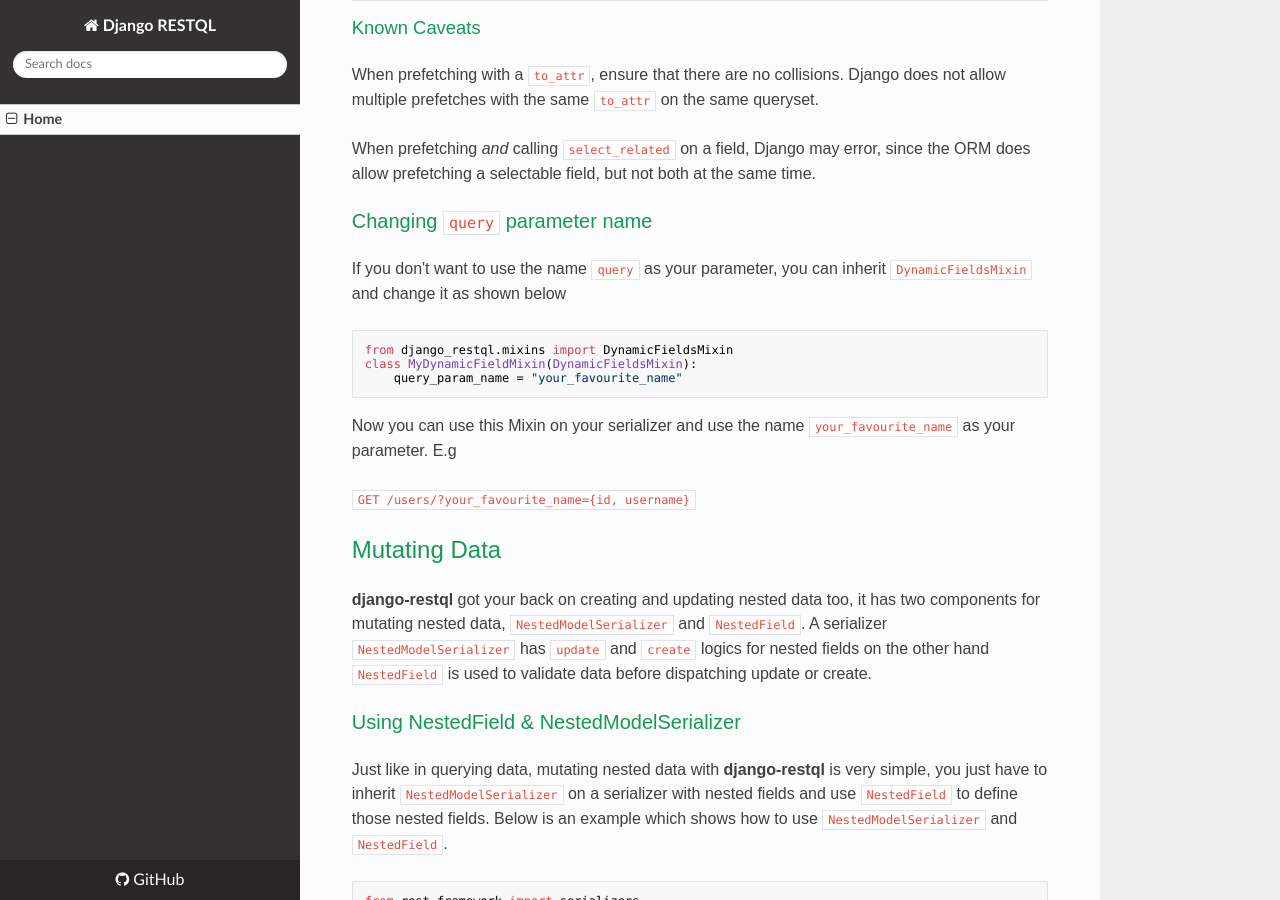
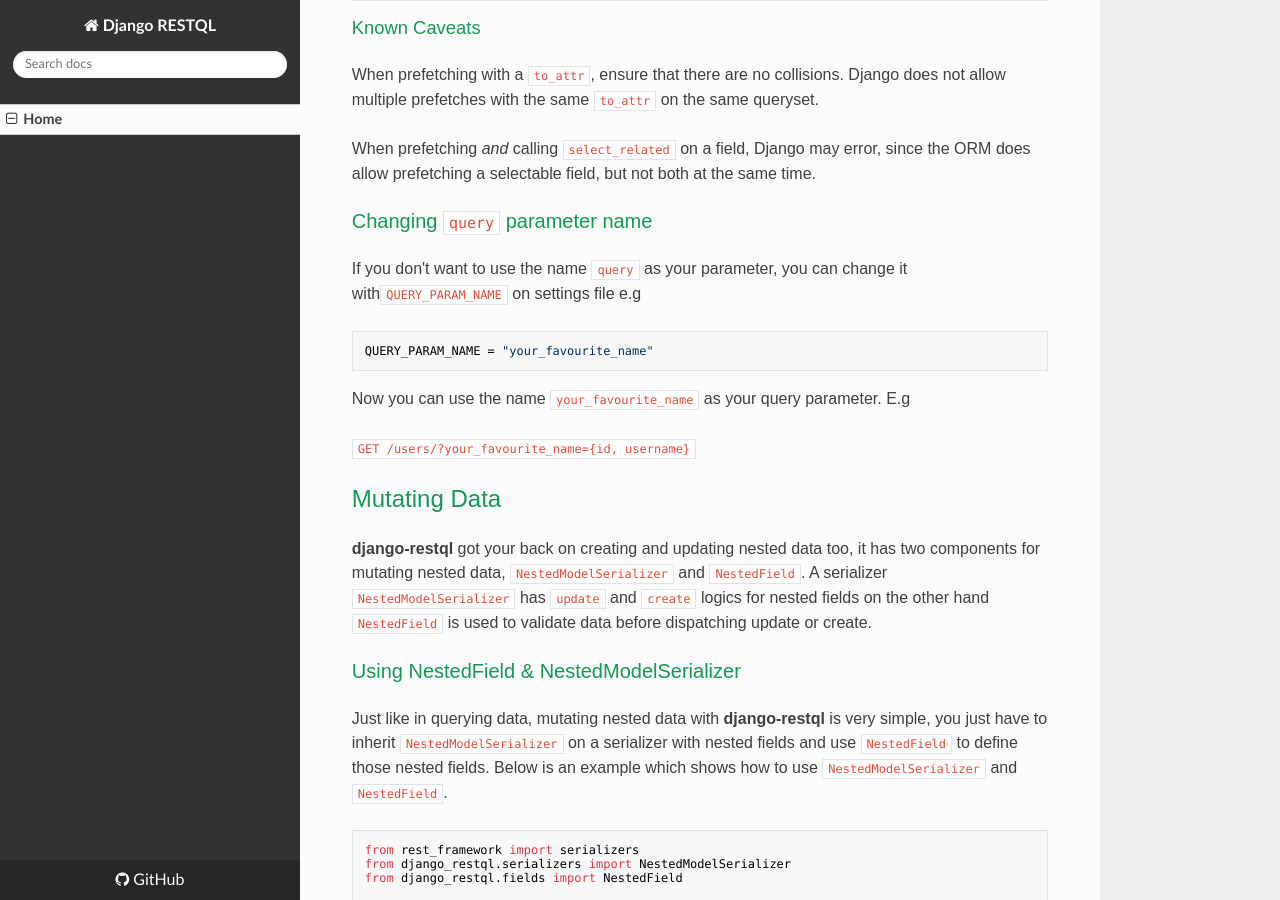
Before and after one commit to yezyilomo/django-restql, an MkDocs documentation site: the page built from docs/index.md, in a window 1280 px wide and 900 px high, scrolled down 12050 px. Built offline with MkDocs 1.6.1, drawn with Linux system fonts in a browser that asks for light colours; nearby versions of some CDN libraries.

Commit message:
:pencil:Update the doc

````diff
--- a/docs/index.md
+++ b/docs/index.md
@@ -614,15 +614,11 @@
 When prefetching *and* calling `select_related` on a field, Django may error, since the ORM does allow prefetching a selectable field, but not both at the same time.
 
 ### Changing `query` parameter name
-If you don't want to use the name `query` as your parameter, you can inherit `DynamicFieldsMixin` and change it as shown below
-
+If you don't want to use the name `query` as your parameter, you can change it with`QUERY_PARAM_NAME` on settings file e.g
 ```py
-from django_restql.mixins import DynamicFieldsMixin
-class MyDynamicFieldMixin(DynamicFieldsMixin):
-    query_param_name = "your_favourite_name"
+QUERY_PARAM_NAME = "your_favourite_name"
 ```
-
- Now you can use this Mixin on your serializer and use the name `your_favourite_name` as your parameter. E.g
+ Now you can use the name `your_favourite_name` as your query parameter. E.g
 
  `GET /users/?your_favourite_name={id, username}`
 
````
